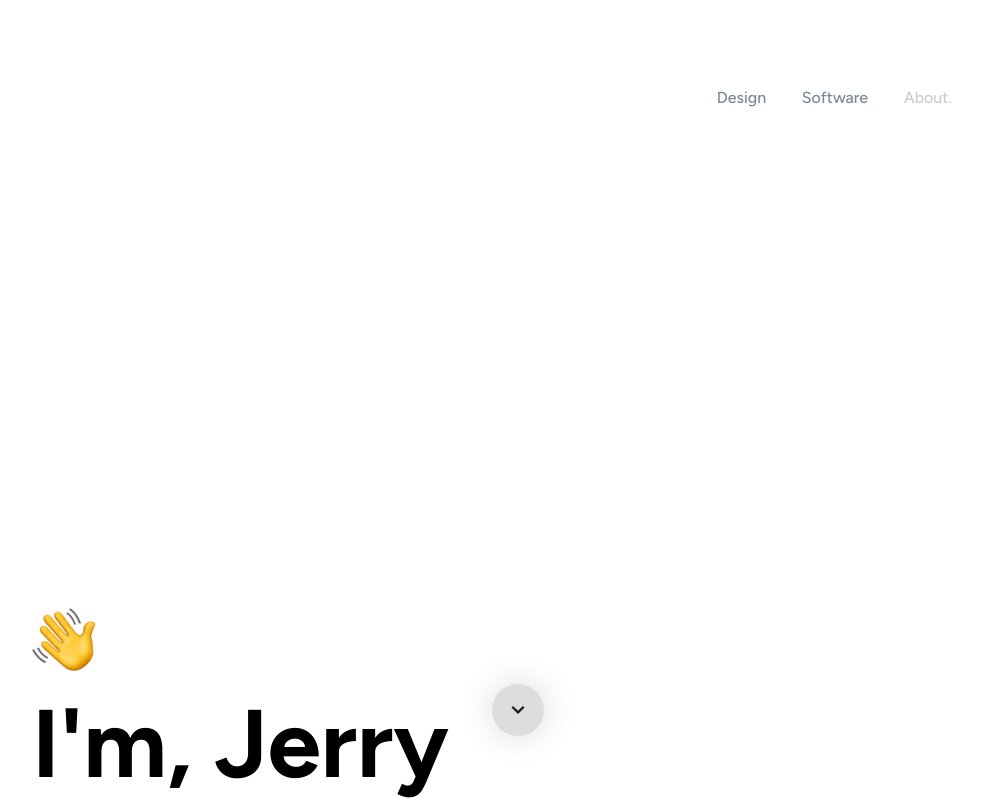
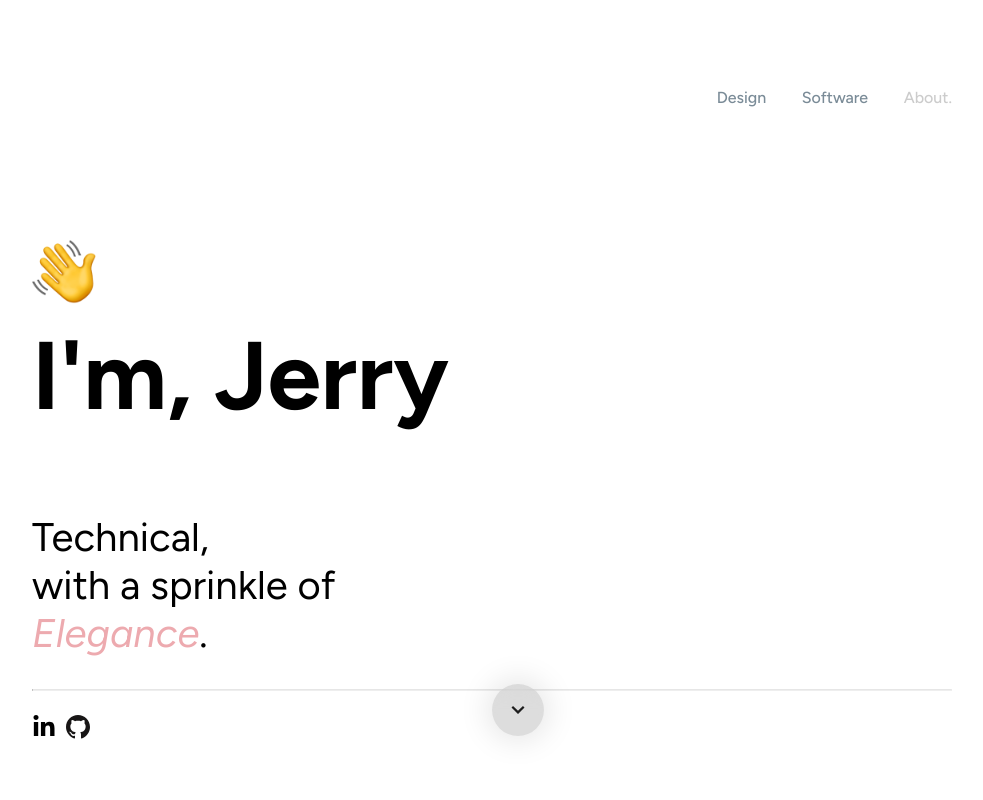
Before and after one commit to jellychn/portfolio, a React (Create React App) app: page /#/ in a window 1280 px wide. Shown: the top 800 px of the page, without its empty margins (148-1131 px from the left). Built offline with nearby package versions, Linux system fonts and the light colour scheme; a web font is replaced by a local one.

Commit message:
update about

```diff
--- a/src/pages/About.scss
+++ b/src/pages/About.scss
@@ -5,7 +5,6 @@
     position: relative;
 
     .content {
-        padding-top: 40%;
 
         h2 {
             font-size: 96px;
```
